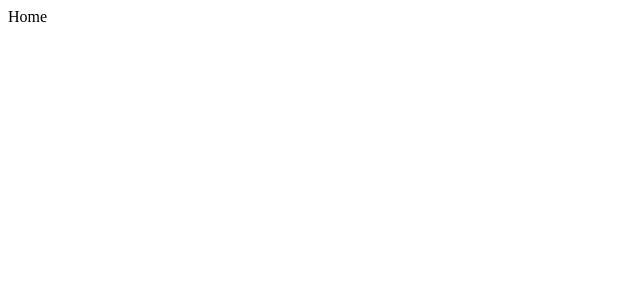
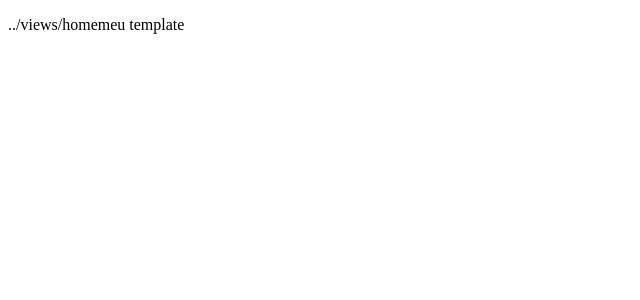
Before and after one commit to thiago-souza-mx/pro-laudo, a Next.js app: page / in a window 1280 px wide. Shown: the top 300 px of the page, without its empty margins (0-640 px from the left). Built offline with nearby package versions, Linux system fonts and the light colour scheme.

Commit message:
add path and files  controllers, components e views

```diff
--- /dev/null
+++ b/components/Menu.js
@@ -0,0 +1,13 @@
+import React, { Component } from 'react';
+
+export default class Menu extends Component{
+
+  menu_id = "menu-"+this.props.id;
+  render() {
+    return(
+      <menu id={this.menu_id}>
+        {this.props.children}
+      </menu>
+    );
+  }
+}
--- /dev/null
+++ b/controllers/Template.js
@@ -0,0 +1,21 @@
+import React, { Component } from 'react';
+import Menu from "../components/Menu";
+import View  from "../views/View";
+
+export default class Template extends Component{
+  view = "../views/"+this.props.menu;
+
+  render() {
+    return(
+      <div id="template">
+        <header></header>
+        <Menu id={this.props.menu}>
+        </Menu>
+
+        <View page={this.props.view}>
+          {this.props.children}
+        </View>
+      </div>
+    );
+  }
+}
--- a/pages/index.js
+++ b/pages/index.js
@@ -1,5 +1,11 @@
-function Home (){
-  return <div>Home</div>
+import Template  from "../controllers/Template";
+
+const App =()=>{
+  return(
+    <Template menu="home" view="home">
+      meu template
+    </Template>
+  );
 }
 
-export default Home;
+export default App;
--- /dev/null
+++ b/views/View.js
@@ -0,0 +1,18 @@
+import React, { Component } from 'react';
+
+export default class View extends Component{
+  view = "../views/"+this.props.page;
+
+  view_id = "view-"+this.props.page;
+
+  render() {
+    return(
+      <div id={this.view_id} class={this.props.page}>
+        <section id="content">
+          {this.view}
+          {this.props.children}
+        </section>
+      </div>
+    );
+  }
+}
```
Also changed, not shown: controllers/Home.js (added, +8 -0 lines).
